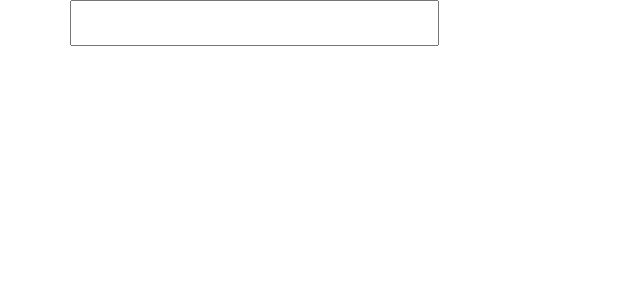
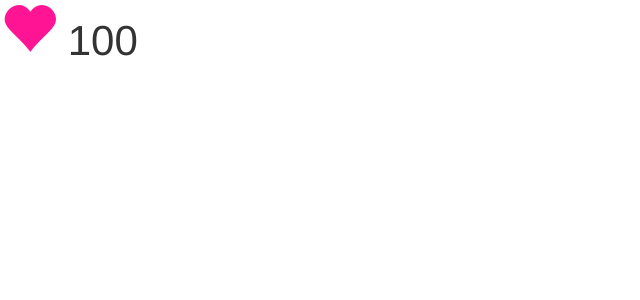
Before and after one commit to ami-friedman/AngularCourse, an Angular app in the folder hello-world/: page / in a window 1280 px wide. Shown: the top 300 px of the page, without its empty margins (0-640 px from the left). Built offline with nearby package versions, Linux system fonts and the light colour scheme.

Commit message:
Section 1-5

```diff
--- a/hello-world/src/app/app.component.html
+++ b/hello-world/src/app/app.component.html
@@ -1 +1,5 @@
-<app-case></app-case>
+<app-like
+[isLiked]="tweet.isLiked"
+[likeCount]="tweet.likeCount"
+>
+</app-like>
--- a/hello-world/src/app/app.component.ts
+++ b/hello-world/src/app/app.component.ts
@@ -6,5 +6,9 @@ import { Component } from '@angular/core';
   styleUrls: ['./app.component.css']
 })
 export class AppComponent {
-  title = 'My-App';
+  tweet = {
+    title: 'This is my tweet',
+    isLiked: true,
+    likeCount: 100
+  };
 }
--- a/hello-world/src/app/like/like.component.css
+++ b/hello-world/src/app/like/like.component.css
@@ -1,3 +1,19 @@
 span {
-  font-size: 2.0em;
+  font-size: 4.0em;
 }
+
+#likes-count {
+  font-size: 3.0em;
+}
+
+#like-icon {
+  cursor: pointer;
+}
+
+.glyphicon {
+  color: #ccc;
+}
+
+.active {
+  color: deeppink;
+}
--- a/hello-world/src/app/like/like.component.html
+++ b/hello-world/src/app/like/like.component.html
@@ -1,3 +1,4 @@
 
 
-<span class='glyphicon' [ngClass]='this.currentClass' (click)='click()'></span>
+<span id="like-icon" class='glyphicon glyphicon-heart' [class.active]='isLiked' (click)='onClick()'></span>
+<span id='likes-count'> {{ likeCount }} </span>
--- a/hello-world/src/app/like/like.component.ts
+++ b/hello-world/src/app/like/like.component.ts
@@ -1,7 +1,4 @@
-import { Component, OnInit } from '@angular/core';
-
-const INACTIVE_CSS_CLASS = 'glyphicon-star-empty';
-const ACTIVE_CSS_CLASS = 'glyphicon-star';
+import { Component, OnInit, Input } from '@angular/core';
 
 @Component({
   selector: 'app-like',
@@ -10,32 +7,13 @@ const ACTIVE_CSS_CLASS = 'glyphicon-star';
 })
 export class LikeComponent implements OnInit {
 
-  private _isActive: boolean;
-  private _likeCount: number;
+  @Input() likeCount: number;
+  @Input() isLiked: boolean;
   private _currentCssClass: string;
 
-  constructor() {
-    this._isActive = false;
-    this._likeCount = 0;
-    this._currentCssClass = INACTIVE_CSS_CLASS;
-  }
-
-  get isActive() {
-    return this._isActive;
-  }
-
-  get likesCount() {
-    return this._likeCount;
-  }
-
-  get currentClass() {
-    return this._currentCssClass;
-  }
-
-  click() {
-    this._isActive = !this._isActive;
-    this._likeCount += (this._isActive) ? 1 : -1;
-    this._currentCssClass = (this._currentCssClass === INACTIVE_CSS_CLASS) ? ACTIVE_CSS_CLASS : INACTIVE_CSS_CLASS;
+  onClick() {
+    this.isLiked = !this.isLiked;
+    this.likeCount += (this.isLiked) ? 1 : -1;
   }
 
   ngOnInit() {
```
